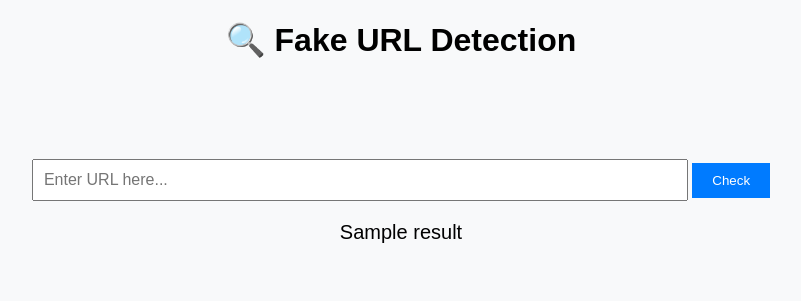
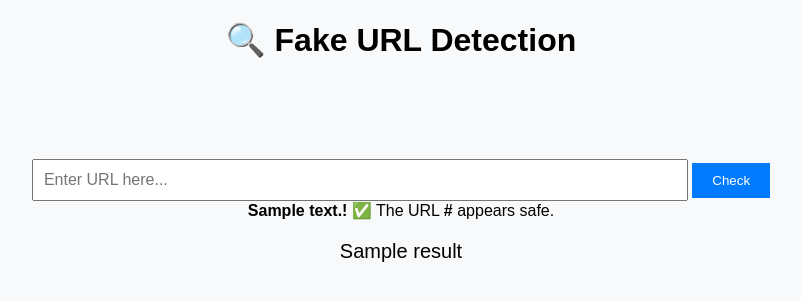
Before and after one commit to moulya-kr/FakeURLDetection, a Flask app: template templates/index.html in a window 1280 px wide. Shown: the top 301 px of the page, without its empty margins (239-1040 px from the left). Run offline with Flask 3, Linux system fonts and the light colour scheme; the template is opened without the code that fills it: most values are stand-ins (such as "Sample title", 1, 10 or a date in 2020); parts of the project's set-up code (start-up, migrations or seed data) failed here and were passed over.

Commit message:
Added alert system in prediction page

```diff
--- a/app.py
+++ b/app.py
@@ -14,8 +14,12 @@
     url = request.form['url']
     features_df = extract_features(url)
     prediction = model.predict(features_df)[0]
-    result = "Legitimate Website ✅" if prediction == 0 else "Phishing Website 🚨"
-    return render_template('index.html', result=result)
+    result = 'Legitimate Website' if prediction == 1 else 'Phishing Website'
+
+    # Pass a flag to the template to trigger alert
+    alert_type = 'success' if result == 'Legitimate Website' else 'danger'
+    return render_template('index.html', prediction_text=result, alert_type=alert_type, url=url)
+
 
 if __name__ == '__main__':
     import os
--- a/templates/index.html
+++ b/templates/index.html
@@ -16,6 +16,26 @@
         <input type="text" name="url" placeholder="Enter URL here..." required>
         <input type="submit" value="Check">
     </form>
+    {% if prediction_text %}
+<div class="alert alert-{{ alert_type }} mt-4" role="alert">
+  <strong>{{ prediction_text }}!</strong>
+  {% if alert_type == 'danger' %}
+    ⚠️ The URL <b>{{ url }}</b> seems suspicious. Avoid clicking or sharing it!
+  {% else %}
+    ✅ The URL <b>{{ url }}</b> appears safe.
+  {% endif %}
+</div>
+
+<script>
+  // Popup alert
+  if ("{{ alert_type }}" === "danger") {
+      alert("⚠️ Warning! The entered URL appears to be a Phishing Website!");
+  } else if ("{{ alert_type }}" === "success") {
+      alert("✅ The entered URL appears to be Legitimate.");
+  }
+</script>
+{% endif %}
+
     {% if result %}
     <div class="result">{{ result }}</div>
     {% endif %}
```
